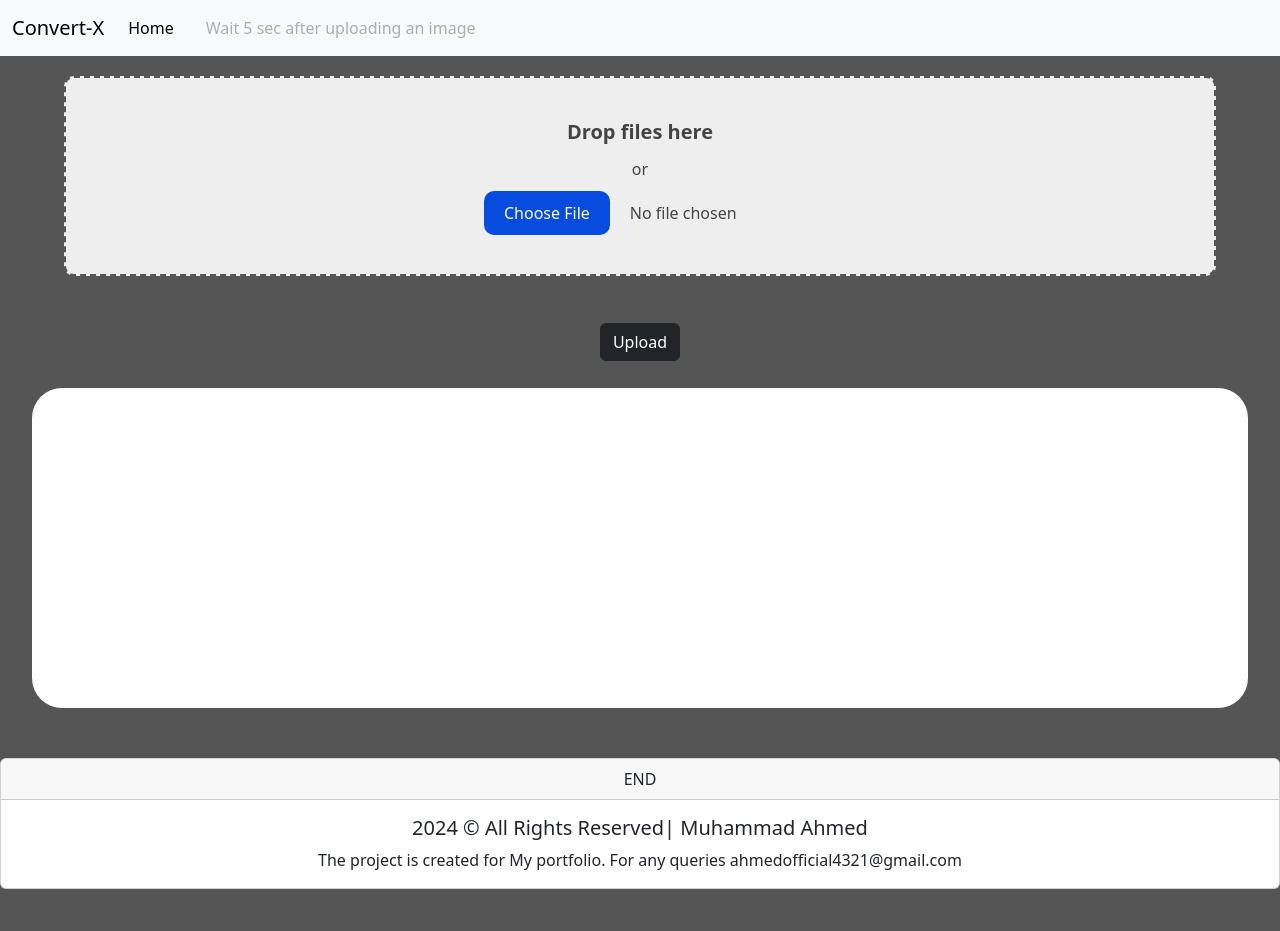
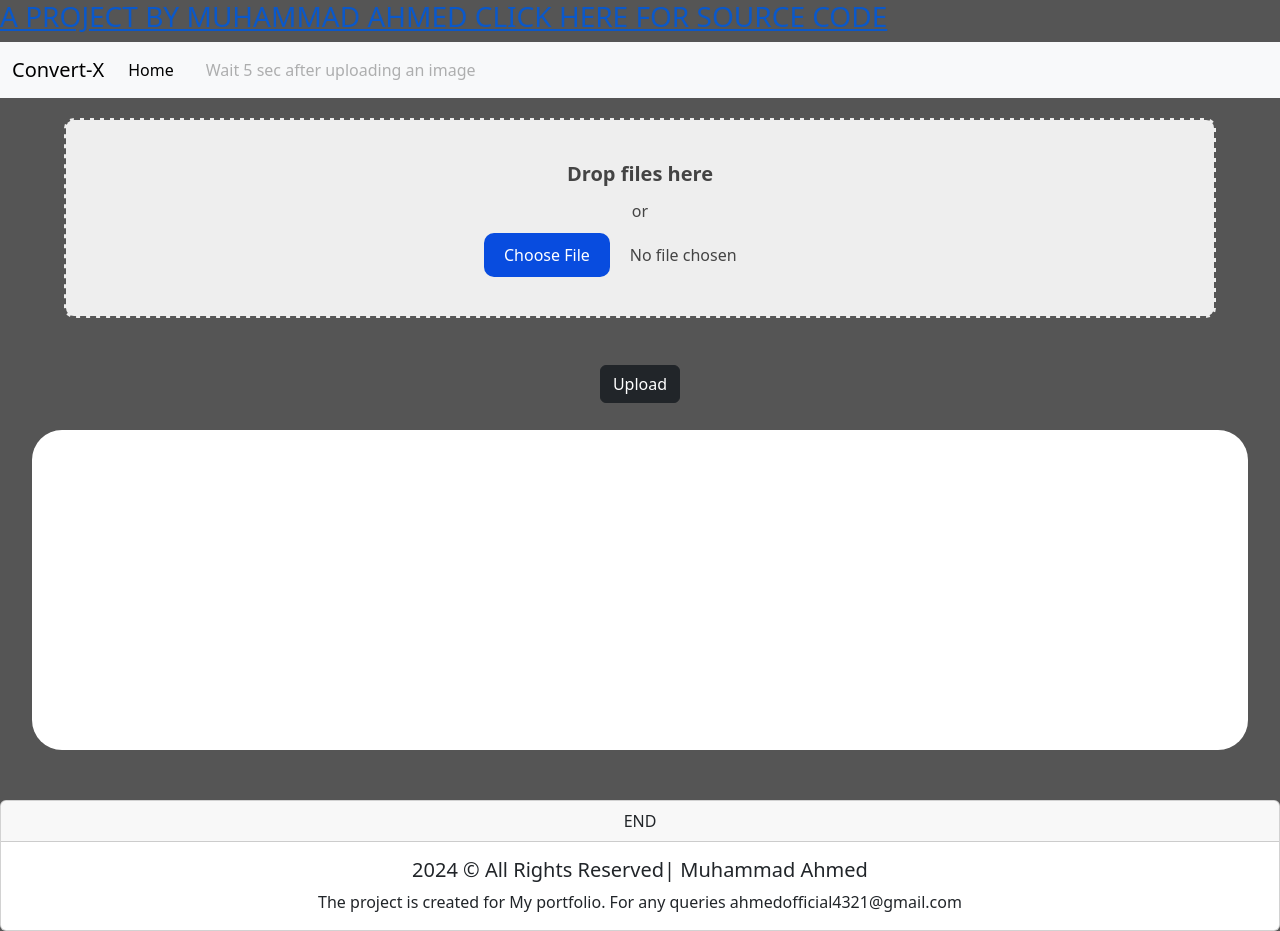
Before and after one commit to Ahmed-4a/Image-To-Text-Converter, a plain HTML site: page index.html in a window 1280 px wide. Before the commit the page ends 889 px from the top, so only its background shows below. Drawn offline with nearby package versions, Linux system fonts and the light colour scheme.

Commit message:
Update index.html

```diff
--- a/index.html
+++ b/index.html
@@ -15,6 +15,10 @@
 </head>
 
 <body>
+    <h3>
+        <a href="https://github.com/Ahmed-4a/Image-To-Text-Converter" target="_blank"> A PROJECT BY MUHAMMAD AHMED CLICK HERE FOR
+            SOURCE CODE</a>
+    </h3>
     <nav class="navbar navbar-expand-lg bg-body-tertiary">
         <div class="container-fluid">
             <a class="navbar-brand" href="#">Convert-X</a>
```
